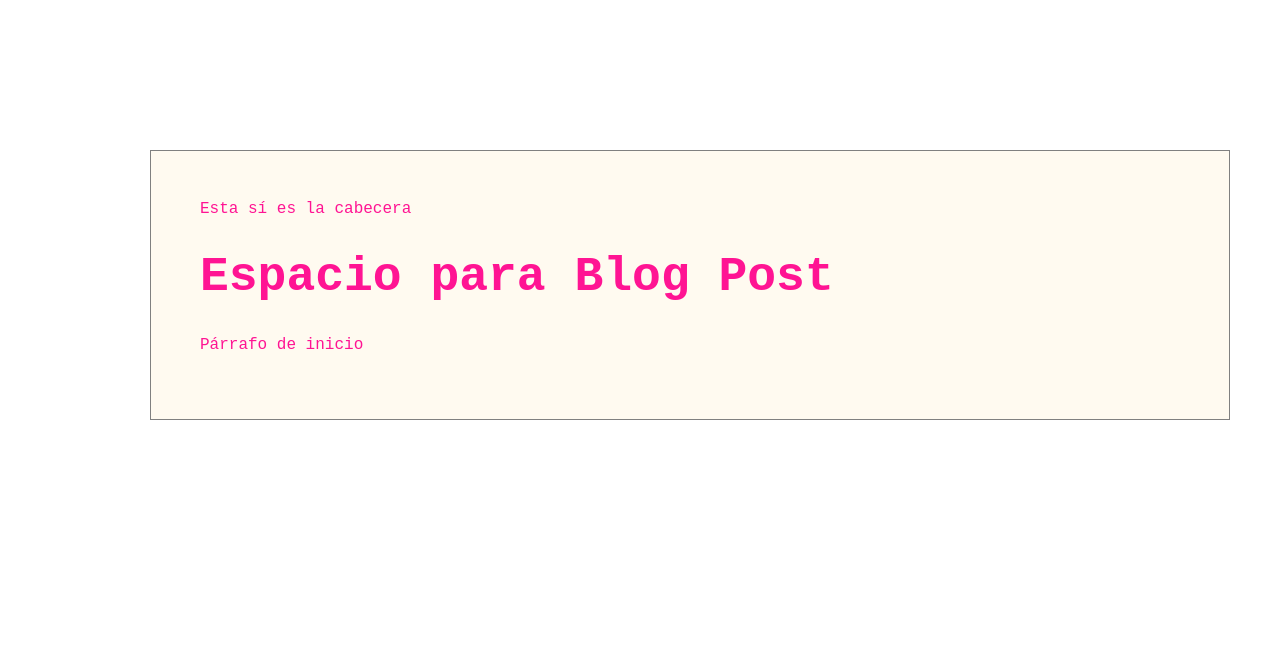
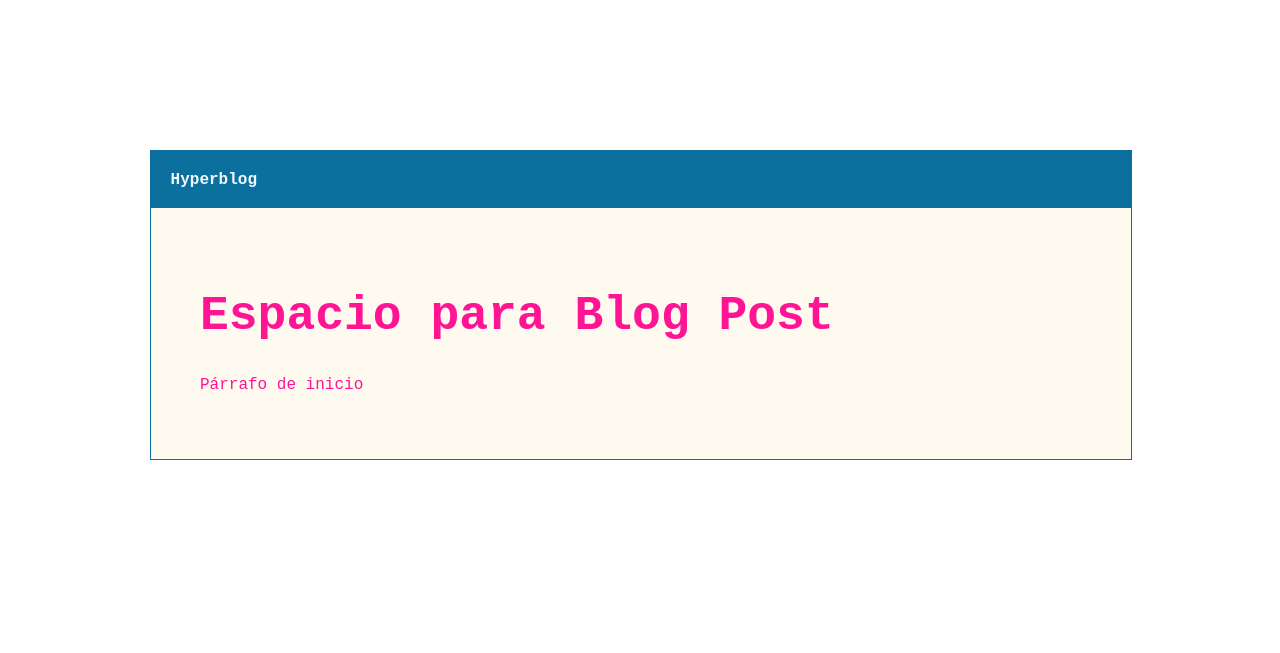
Before and after one commit to viajeradelaluz/platzi-backend-python, a plain HTML site: page git-github/blogpost.html in a window 1280 px wide. Drawn offline with Linux system fonts and the light colour scheme.

Commit message:
Hyperblog setted

```diff
--- a/git-github/blogpost.html
+++ b/git-github/blogpost.html
@@ -5,7 +5,7 @@
   </head>
   <body>
     <div id="container">
-      <div id="cabecera">Esta sí es la cabecera</div>
+      <div id="cabecera">Hyperblog</div>
       <div id="post">
         <h1>Espacio para Blog Post</h1>
         <p>Párrafo de inicio</p>
--- a/git-github/css/styles.css
+++ b/git-github/css/styles.css
@@ -6,13 +6,23 @@ body {
   margin: 150px;
 }
 
+#cabecera {
+  background-color: rgb(12, 112, 158);
+  color: aliceblue;
+  padding: 2%;
+  font-weight: bold;
+}
+
 #container {
   width: 100%;
-  padding: 5%;
-  border: 1px solid gray;
+  border: 1px solid rgb(12, 112, 158);
   background-color: floralwhite;
 }
 
 #container h1 {
   font-size: 48px;
 }
+
+#post {
+  padding: 5%;
+}
```
